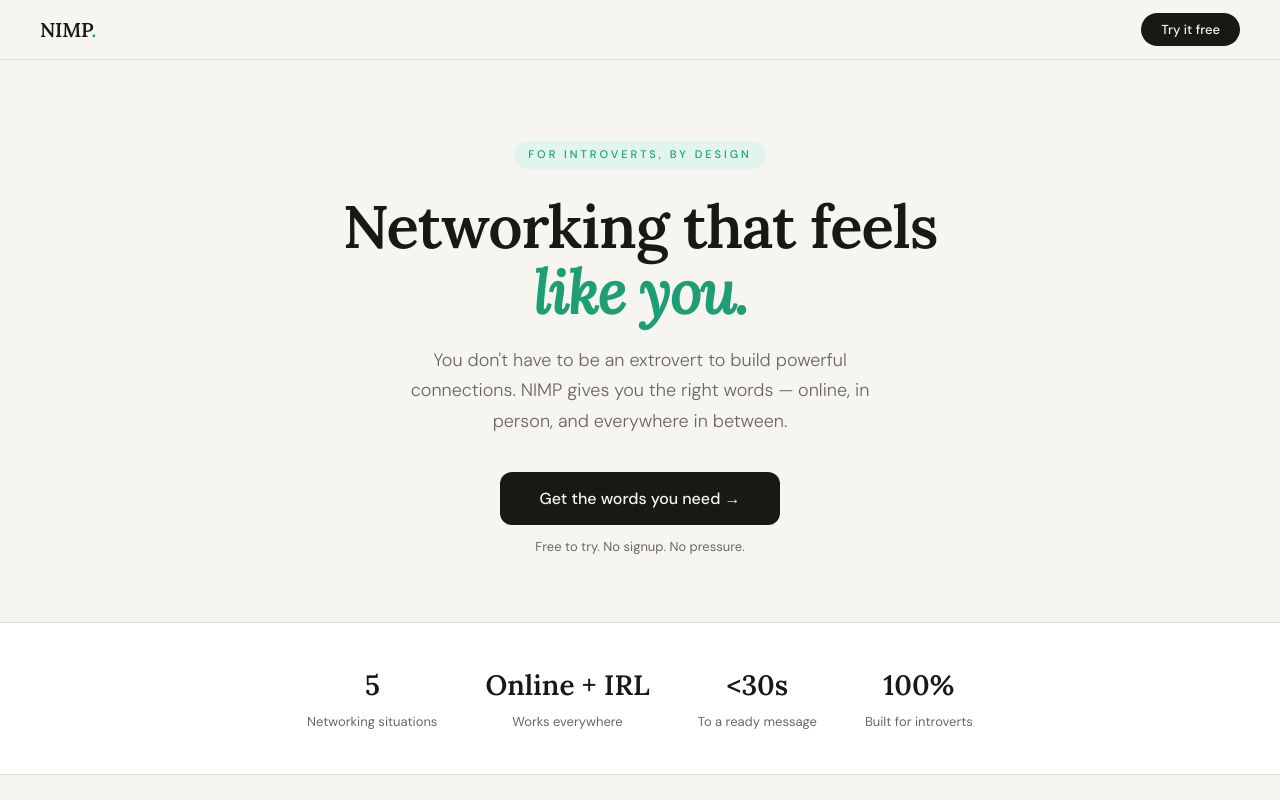
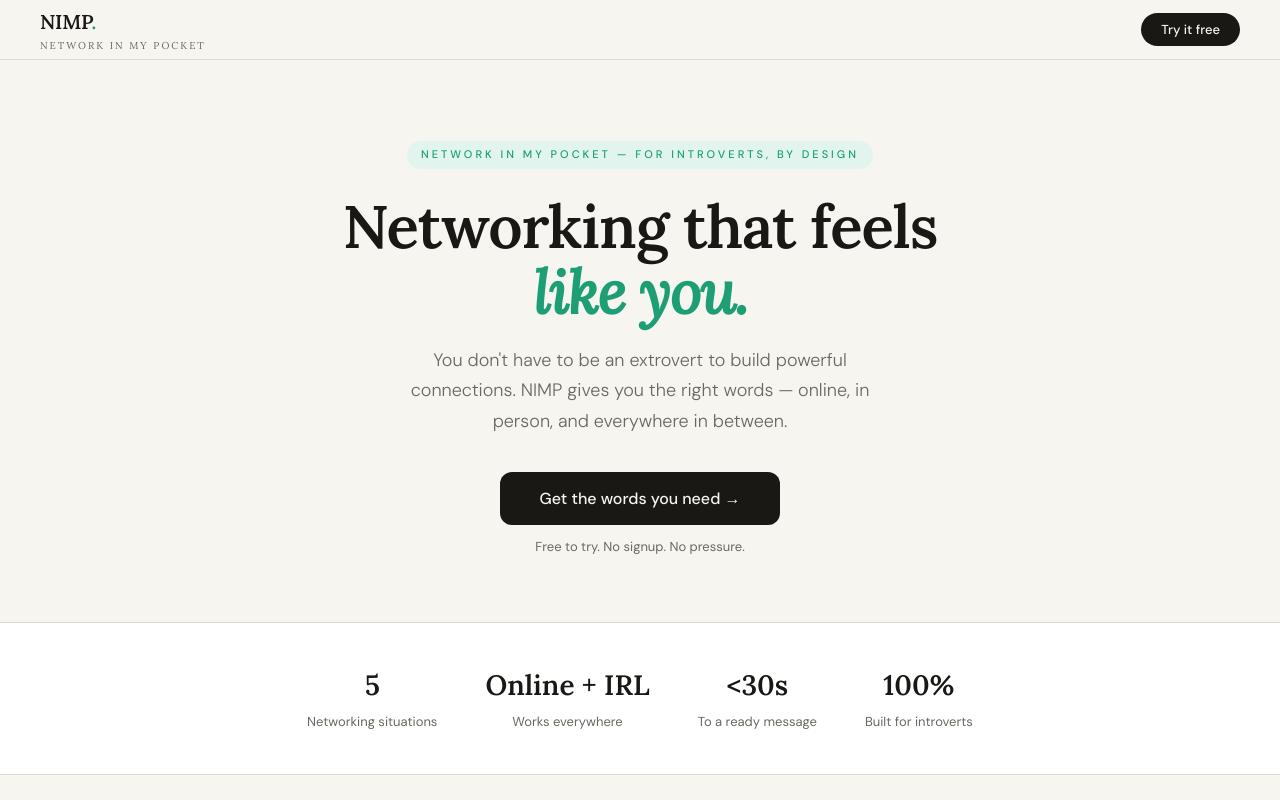
Before and after one commit to TechxTifah/nimp, a website: page public/index.html in a window 1280 px wide. Shown: the top 800 px of the page. Drawn offline with Linux system fonts and the light colour scheme.

Commit message:
Update index.html

```diff
--- a/public/index.html
+++ b/public/index.html
@@ -607,12 +607,12 @@
 <!-- ===== LANDING ===== -->
 <div id="landing">
   <nav>
-    <div class="nav-logo">NIMP<span>.</span></div>
+    <div class="nav-logo">NIMP<span>.</span><div style="font-size: 10px; letter-spacing: 2px; text-transform: uppercase; color: #6b6760; font-weight: 400;">Network In My Pocket</div></div>
     <button class="nav-cta" onclick="showApp()">Try it free</button>
   </nav>
 
   <section class="hero">
-    <div class="hero-eyebrow">For introverts, by design</div>
+    <div class="hero-eyebrow">Network In My Pocket — For introverts, by design</div>
     <h1>Networking that feels<br><em>like you.</em></h1>
     <p>You don't have to be an extrovert to build powerful connections. NIMP gives you the right words — online, in person, and everywhere in between.</p>
     <button class="hero-btn" onclick="showApp()">Get the words you need →</button>
```
